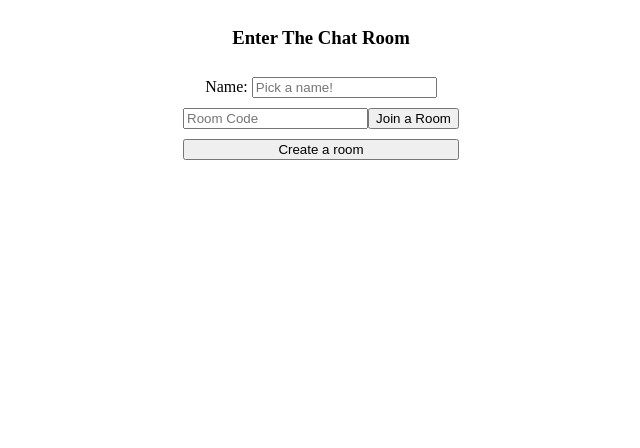
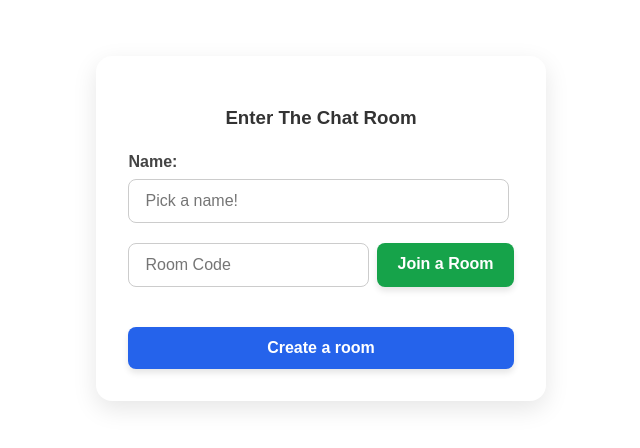
Before and after one commit to ChunChun20/FlaskLiveChat, a Flask app: page / in a window 1280 px wide. Shown: the top 448 px of the page, without its empty margins (319-959 px from the left). Run offline with Flask 3, Linux system fonts and the light colour scheme; some libraries are stand-ins or nearby versions.

Commit message:
Updates on home page styling

```diff
--- a/static/css/style.css
+++ b/static/css/style.css
@@ -4,23 +4,110 @@
     justify-content: center;
 }
 
+/*.home-form {*/
+/*    display:flex;*/
+/*    flex-direction: column;*/
+/*    align-items: center;*/
+/*    justify-content: center;*/
+/*    gap: 10px;*/
+/*}*/
+
+
 .home-form {
-    display:flex;
-    flex-direction: column;
-    align-items: center;
-    justify-content: center;
-    gap: 10px;
+  max-width: 400px;
+  margin: 3rem auto;
+  padding: 2rem;
+  background-color: #ffffff;
+  border-radius: 1rem;
+  box-shadow: 0 8px 24px rgba(0, 0, 0, 0.1);
+  font-family: sans-serif;
 }
 
+.home-form h3 {
+  text-align: center;
+  margin-bottom: 1.5rem;
+  color: #333;
+}
+
+.home-form label {
+    display: block;
+    font-weight: 600;
+    margin-bottom: 0.5rem;
+    color: #444;
+}
+
+.home-form input[type="text"] {
+  width: 90%;
+  padding: 0.75rem 1rem;
+  margin-bottom: 1.25rem;
+  font-size: 1rem;
+  border: 1px solid #ccc;
+  border-radius: 0.5rem;
+  transition: border-color 0.3s ease, box-shadow 0.3s ease;
+}
+
+.home-form input[type="text"]:focus {
+  border-color: #2563eb;
+  box-shadow: 0 0 0 3px rgba(37, 99, 235, 0.15);
+  outline: none;
+}
+
+
+
+
 .join {
-    display:flex;
-    flex-direction: row;
-    width: 100%;
+  display: flex;
+  gap: 0.5rem;
+  margin-bottom: 1.25rem;
+}
+
+.join input {
+    flex: 1;
 }
 
 .create-btn {
     width: 100%;
 }
+
+.btn {
+    padding: 0.75rem 1.25rem;
+    font-size: 1rem;
+    font-weight: 600;
+    border: none;
+    border-radius: 0.5rem;
+    box-shadow: 0 4px 6px rgba(0,0,0,0.1);
+    cursor:pointer;
+    transition: background-color 0.3s ease;
+}
+
+.btn.create {
+    background-color: #2563eb;
+    color:white;
+}
+
+.btn.create:hover {
+    background-color: #1d4ed8;
+}
+
+.btn.join {
+  background-color: #16a34a;
+  color: white;
+}
+
+.btn.join:hover {
+  background-color: #15803d;
+}
+
+ul {
+    margin-top: 1rem;
+    padding: 0.75rem;
+    background-color: #fee2e2;
+    color: #b91c1c;
+    border-radius: 0.5rem;
+    list-style: none;
+}
+
+
 
 .message-box {
     border-color: black;
--- a/templates/home.html
+++ b/templates/home.html
@@ -11,9 +11,9 @@
     </div>
     <div class="join">
         <input type="text" placeholder="Room Code" name="code" value="{{code}}">
-        <button type="submit" name="join">Join a Room</button>
+        <button type="submit" name="join" class="btn join">Join a Room</button>
     </div>
-    <button type="submit" name="create" class="create-btn">Create a room</button>
+    <button type="submit" name="create" class="create-btn btn create">Create a room</button>
     {% if error %}
     <ul>
         <li>{{ error }}</li>
```
